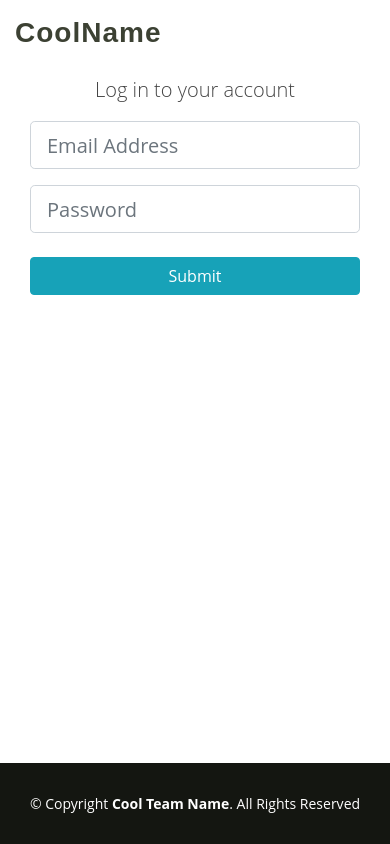
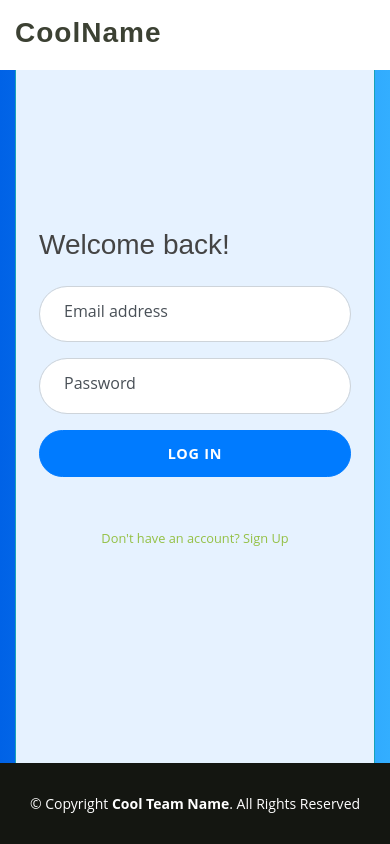
Before and after one commit to Ticklers/WebApp, a React (Create React App) app in the folder client/: page /login in a window 390 px wide. Built offline with nearby package versions, Linux system fonts and the light colour scheme.

Commit message:
Login and register screen added

```diff
--- /dev/null
+++ b/client/src/components/auth/Login.css
@@ -0,0 +1,113 @@
+:root {
+  --input-padding-x: 1.5rem;
+  --input-padding-y: 0.75rem;
+}
+
+.login,
+.image {
+  min-height: 90vh;
+}
+
+.bg-image {
+  background-image: url("https://cdn.shopify.com/s/files/1/1000/8436/products/zapbeacg68_13b8948e-f6b2-4a57-8880-f7713636c966_711x.jpg?v=1530563652");
+  background-size: cover;
+  background-position: center;
+}
+
+.login-heading {
+  font-weight: 300;
+}
+
+.btn-login {
+  font-size: 0.9rem;
+  letter-spacing: 0.05rem;
+  padding: 0.75rem 1rem;
+  border-radius: 2rem;
+}
+
+.form-label-group {
+  position: relative;
+  margin-bottom: 1rem;
+}
+
+.form-label-group > input,
+.form-label-group > label {
+  padding: var(--input-padding-y) var(--input-padding-x);
+  height: auto;
+  border-radius: 2rem;
+}
+
+.form-label-group > label {
+  position: absolute;
+  top: 0;
+  left: 0;
+  display: block;
+  width: 100%;
+  margin-bottom: 0;
+  /* Override default `<label>` margin */
+  line-height: 1.5;
+  color: #495057;
+  cursor: text;
+  /* Match the input under the label */
+  border: 1px solid transparent;
+  border-radius: 0.25rem;
+  transition: all 0.1s ease-in-out;
+}
+
+.form-label-group input::-webkit-input-placeholder {
+  color: transparent;
+}
+
+.form-label-group input:-ms-input-placeholder {
+  color: transparent;
+}
+
+.form-label-group input::-ms-input-placeholder {
+  color: transparent;
+}
+
+.form-label-group input::-moz-placeholder {
+  color: transparent;
+}
+
+.form-label-group input::placeholder {
+  color: transparent;
+}
+
+.form-label-group input:not(:placeholder-shown) {
+  padding-top: calc(var(--input-padding-y) + var(--input-padding-y) * (2 / 3));
+  padding-bottom: calc(var(--input-padding-y) / 3);
+}
+
+.form-label-group input:not(:placeholder-shown) ~ label {
+  padding-top: calc(var(--input-padding-y) / 3);
+  padding-bottom: calc(var(--input-padding-y) / 3);
+  font-size: 12px;
+  color: #777;
+}
+
+.back {
+  background: #66c5fc;
+}
+
+.bgi {
+  background: #e6f2ff;
+}
+
+@supports (-ms-ime-align: auto) {
+  .form-label-group > label {
+    display: none;
+  }
+  .form-label-group input::-ms-input-placeholder {
+    color: #777;
+  }
+}
+
+@media all and (-ms-high-contrast: none), (-ms-high-contrast: active) {
+  .form-label-group > label {
+    display: none;
+  }
+  .form-label-group input:-ms-input-placeholder {
+    color: #777;
+  }
+}
--- a/client/src/components/auth/Login.js
+++ b/client/src/components/auth/Login.js
@@ -1,8 +1,11 @@
 import React, { Component } from "react";
 import classnames from "classnames";
+import { Link } from "react-router-dom";
 // import PropTypes from "prop-types";
 // import { connect } from "react-redux";
 // import { loginUser } from "../../actions/authActions";
+
+import "./Login.css";
 
 class Login extends Component {
   constructor() {
@@ -36,45 +39,81 @@ class Login extends Component {
     const { errors } = this.state;
 
     return (
-      <div className="login">
+      <div className="back">
+        <div className="container border border-info p-2 bgi">
+          <div className="row no-gutter">
+            <div className="d-none d-md-flex col-md-4 col-lg-6 bg-image"></div>
+            <div className="col-md-8 col-lg-6">
+              <div className="login d-flex align-items-center py-5">
                 <div className="container">
                   <div className="row">
-            <div className="col-md-8 m-auto">
-              <h1 className="display-4 text-center">Log In</h1>
-              <p className="lead text-center">Log in to your account</p>
+                    <div className="col-md-9 col-lg-8 mx-auto">
+                      <h3 className="login-heading mb-4">Welcome back!</h3>
                       <form onSubmit={this.onSubmit}>
-                <div className="form-group">
+                        <div className="form-label-group">
                           <input
                             type="email"
-                    className={classnames("form-control form-control-lg", {
+                            id="inputEmail"
+                            className={classnames(
+                              "form-control form-control-lg",
+                              {
                                 "is-invalid": errors.email,
-                    })}
-                    placeholder="Email Address"
+                              }
+                            )}
+                            placeholder="Email address"
                             name="email"
+                            required
+                            autofocus
                             value={this.state.email}
                             onChange={this.onChange}
                           />
                           {errors.email && (
-                    <div className="invalid-feedback">{errors.email}</div>
+                            <div className="invalid-feedback">
+                              {errors.email}
+                            </div>
                           )}
+                          <label for="inputEmail">Email address</label>
                         </div>
-                <div className="form-group">
+
+                        <div className="form-label-group">
                           <input
                             type="password"
-                    className={classnames("form-control form-control-lg", {
+                            id="inputPassword"
+                            className={classnames(
+                              "form-control form-control-lg",
+                              {
                                 "is-invalid": errors.password,
-                    })}
+                              }
+                            )}
                             placeholder="Password"
                             name="password"
+                            required
                             value={this.state.password}
                             onChange={this.onChange}
                           />
                           {errors.password && (
-                    <div className="invalid-feedback">{errors.password}</div>
+                            <div className="invalid-feedback">
+                              {errors.password}
+                            </div>
                           )}
+                          <label for="inputPassword">Password</label>
                         </div>
-                <input type="submit" className="btn btn-info btn-block mt-4" />
+                        <button
+                          className="btn btn-lg btn-primary btn-block btn-login text-uppercase font-weight-bold mb-2"
+                          type="submit"
+                        >
+                          Log in
+                        </button>
+                        <div className="mt-5 text-center">
+                          <Link className="small" to="/register">
+                            Don't have an account? Sign Up
+                          </Link>
+                        </div>
                       </form>
+                    </div>
+                  </div>
+                </div>
+              </div>
             </div>
           </div>
         </div>
--- /dev/null
+++ b/client/src/components/auth/Register.css
@@ -0,0 +1,119 @@
+:root {
+  --input-padding-x: 1.5rem;
+  --input-padding-y: 0.75rem;
+}
+
+body {
+  background: #007bff;
+  background: linear-gradient(to right, #0062e6, #33aeff);
+}
+
+.card-signin {
+  border: 0;
+  border-radius: 1rem;
+  box-shadow: 0 0.5rem 1rem 0 rgba(0, 0, 0, 0.1);
+  overflow: hidden;
+}
+
+.card-signin .card-title {
+  margin-bottom: 2rem;
+  font-weight: 300;
+  font-size: 1.5rem;
+}
+
+.card-signin .card-img-left {
+  width: 45%;
+  /* Link to your background image using in the property below! */
+  background: scroll center
+    url("https://source.unsplash.com/WEQbe2jBg40/414x512");
+  background-size: cover;
+}
+
+.card-signin .card-body {
+  padding: 2rem;
+}
+
+.form-signin {
+  width: 100%;
+}
+
+.form-signin .btn {
+  font-size: 80%;
+  border-radius: 5rem;
+  letter-spacing: 0.1rem;
+  font-weight: bold;
+  padding: 1rem;
+  transition: all 0.2s;
+}
+
+.form-label-group {
+  position: relative;
+  margin-bottom: 1rem;
+}
+
+.form-label-group input {
+  height: auto;
+  border-radius: 2rem;
+}
+
+.form-label-group > input,
+.form-label-group > label {
+  padding: var(--input-padding-y) var(--input-padding-x);
+}
+
+.form-label-group > label {
+  position: absolute;
+  top: 0;
+  left: 0;
+  display: block;
+  width: 100%;
+  margin-bottom: 0;
+  /* Override default `<label>` margin */
+  line-height: 1.5;
+  color: #495057;
+  border: 1px solid transparent;
+  border-radius: 0.25rem;
+  transition: all 0.1s ease-in-out;
+}
+
+.form-label-group input::-webkit-input-placeholder {
+  color: transparent;
+}
+
+.form-label-group input:-ms-input-placeholder {
+  color: transparent;
+}
+
+.form-label-group input::-ms-input-placeholder {
+  color: transparent;
+}
+
+.form-label-group input::-moz-placeholder {
+  color: transparent;
+}
+
+.form-label-group input::placeholder {
+  color: transparent;
+}
+
+.form-label-group input:not(:placeholder-shown) {
+  padding-top: calc(var(--input-padding-y) + var(--input-padding-y) * (2 / 3));
+  padding-bottom: calc(var(--input-padding-y) / 3);
+}
+
+.form-label-group input:not(:placeholder-shown) ~ label {
+  padding-top: calc(var(--input-padding-y) / 3);
+  padding-bottom: calc(var(--input-padding-y) / 3);
+  font-size: 12px;
+  color: #777;
+}
+
+.btn-google {
+  color: white;
+  background-color: #ea4335;
+}
+
+.btn-facebook {
+  color: white;
+  background-color: #3b5998;
+}
--- a/client/src/components/auth/Register.js
+++ b/client/src/components/auth/Register.js
@@ -1,5 +1,8 @@
 import React, { Component } from "react";
 import classnames from "classnames";
+import { Link } from "react-router-dom";
+
+import "./Register.css";
 
 class Register extends Component {
   constructor() {
@@ -37,79 +40,103 @@ class Register extends Component {
     const { errors } = this.state;
 
     return (
-      <div className="register">
-        <div className="container">
+      <div className="bg my-5 py-5">
         <div className="row">
-            <div className="col-md-8 m-auto">
-              <h1 className="display-4 text-center">Sign Up</h1>
-              <p className="lead text-center">Create an account</p>
-              <form noValidate onSubmit={this.onSubmit}>
-                <div className="form-group">
+          <div className="col-lg-10 col-xl-9 mx-auto">
+            <div className="card card-signin flex-row my-5">
+              <div className="card-img-left d-none d-md-flex"></div>
+              <div className="card-body">
+                <h5 className="card-title text-center">Register</h5>
+                <form
+                  noValidate
+                  onSubmit={this.onSubmit}
+                  className="form-signin"
+                >
+                  <div className="form-label-group">
                     <input
                       type="text"
-                    className={classnames("form-control form-control-lg", {
+                      className={classnames("form-control", {
                         "is-invalid": errors.name,
                       })}
                       placeholder="Name"
                       name="name"
+                      id="inputUserame"
                       value={this.state.name}
                       onChange={this.onChange}
+                      autofocus
                     />
                     {errors.name && (
                       <div className="invalid-feedback">{errors.name}</div>
                     )}
+                    <label for="inputUserame">Name</label>
                   </div>
-                <div className="form-group">
+                  <div className="form-label-group">
                     <input
                       type="email"
+                      id="inputEmail"
+                      name="email"
                       className={classnames("form-control form-control-lg", {
                         "is-invalid": errors.email,
                       })}
-                    placeholder="Email Address"
-                    name="email"
+                      placeholder="Email address"
+                      required
                       value={this.state.email}
                       onChange={this.onChange}
                     />
                     {errors.email && (
                       <div className="invalid-feedback">{errors.email}</div>
                     )}
-                  <small className="form-text text-muted">
-                    This site uses Gravatar so if you want a profile image, use
-                    a Gravatar email
-                  </small>
+                    <label for="inputEmail">Email address</label>
                   </div>
-                <div className="form-group">
+
+                  <div className="form-label-group">
                     <input
                       type="password"
+                      id="inputPassword"
                       className={classnames("form-control form-control-lg", {
                         "is-invalid": errors.password,
                       })}
+                      name="password"
                       placeholder="Password"
-                    name="password"
+                      required
                       value={this.state.password}
                       onChange={this.onChange}
                     />
                     {errors.password && (
                       <div className="invalid-feedback">{errors.password}</div>
                     )}
+                    <label for="inputPassword">Password</label>
                   </div>
-                <div className="form-group">
+
+                  <div className="form-label-group">
                     <input
                       type="password"
                       className={classnames("form-control form-control-lg", {
                         "is-invalid": errors.password2,
                       })}
-                    placeholder="Confirm Password"
                       name="password2"
+                      id="inputConfirmPassword"
+                      placeholder="Password"
                       value={this.state.password2}
                       onChange={this.onChange}
                     />
                     {errors.password2 && (
                       <div className="invalid-feedback">{errors.password2}</div>
                     )}
+                    <label for="inputConfirmPassword">Confirm Password</label>
                   </div>
-                <input type="submit" className="btn btn-info btn-block mt-4" />
+
+                  <button
+                    className="btn btn-lg btn-primary btn-block text-uppercase"
+                    type="submit"
+                  >
+                    Register
+                  </button>
+                  <Link className="d-block text-center mt-2 small" to="/login">
+                    Already have an account? Log in
+                  </Link>
                 </form>
+              </div>
             </div>
           </div>
         </div>
```
Lines whose indentation alone changed are shown as unchanged.
